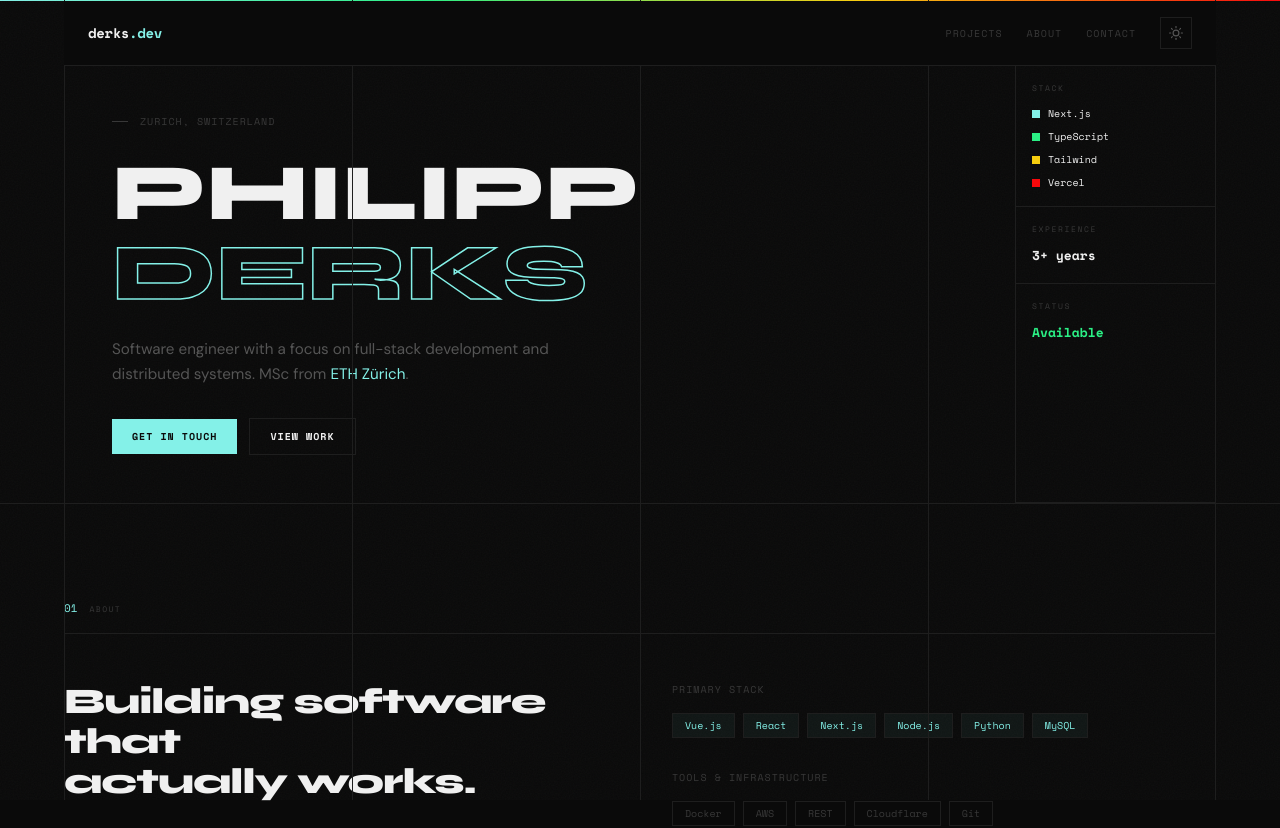
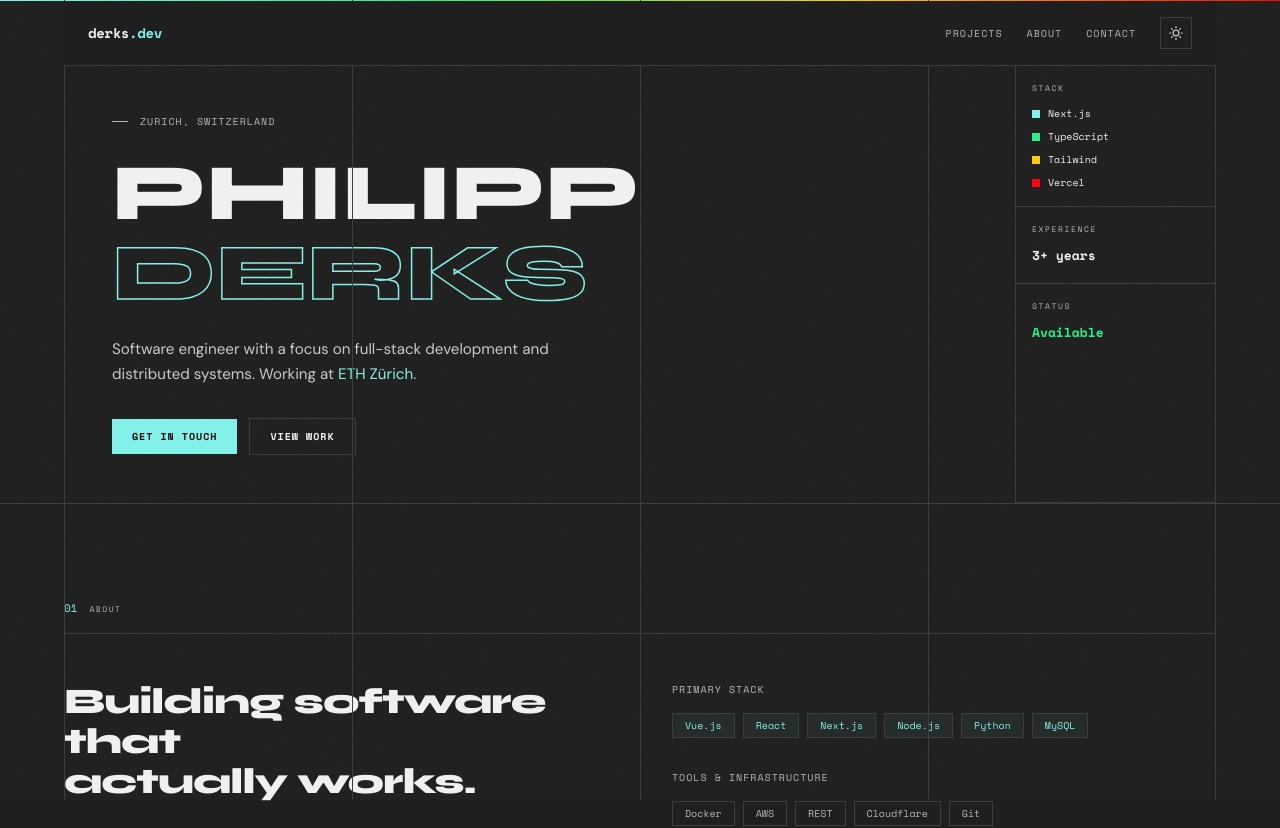
Before and after one commit to philderks/portfolio, a Next.js app: page / in a window 1280 px wide. Shown: the top 828 px of the page. Built offline with nearby package versions, Linux system fonts and the light colour scheme.

Commit message:
Update global styles for improved color scheme and enhance Hero component text for clarity

```diff
--- a/src/app/globals.css
+++ b/src/app/globals.css
@@ -23,14 +23,14 @@
   --color-green:  #2bf085;
   --color-yellow: #f7ce0f;
   --color-red:    #f8080b;
-  --color-bg:     #0a0a0a;
-  --color-bg-2:   #0f0f0f;
-  --color-bg-3:   #161616;
-  --color-border: #1e1e1e;
+  --color-bg:     #1f1f1f;
+  --color-bg-2:   #282828;
+  --color-bg-3:   #323232;
+  --color-border: #3d3d3d;
   --color-fg:     #f0f0f0;
-  --color-muted:  #383838;
-  --color-dim:    #555555;
-  --color-grid:   rgba(132, 241, 232, 0.05);
+  --color-muted:  #b6b6b6;
+  --color-dim:    #c9c9c9;
+  --color-grid:   rgba(132, 241, 232, 0.08);
 }
 
 @theme inline {
--- a/src/components/Hero.tsx
+++ b/src/components/Hero.tsx
@@ -30,8 +30,7 @@ export function Hero() {
 
           <p className="mt-6 max-w-md font-sans text-[0.95rem] leading-relaxed text-dim">
             Software engineer with a focus on full-stack development and
-            distributed systems. MSc from{" "}
-            <span className="text-cyan">ETH Zürich</span>.
+            distributed systems. Working at <a href="https://www.ethz.ch" className="text-cyan">ETH Zürich</a>.
           </p>
 
           <div className="mt-8 flex items-center gap-3">
```
